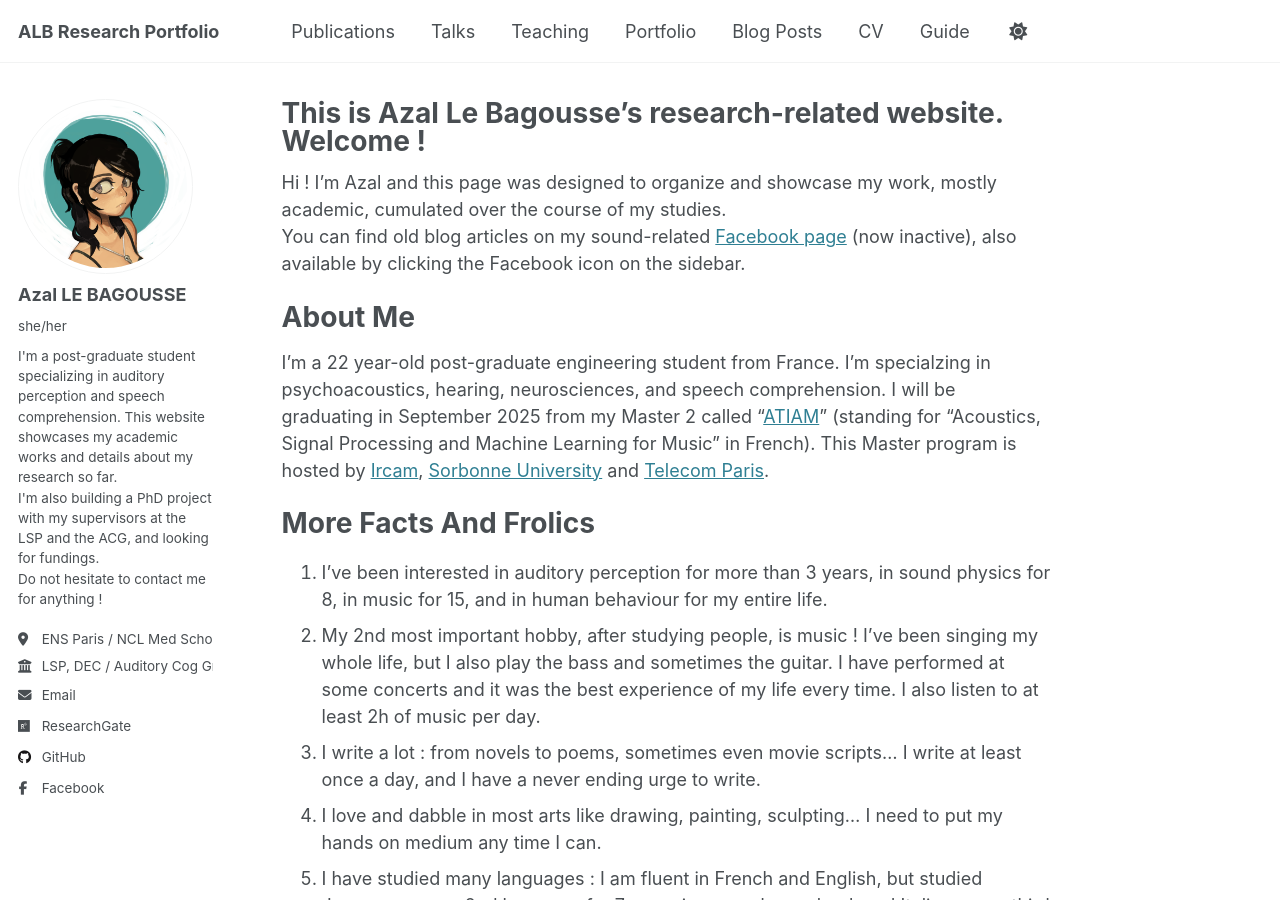
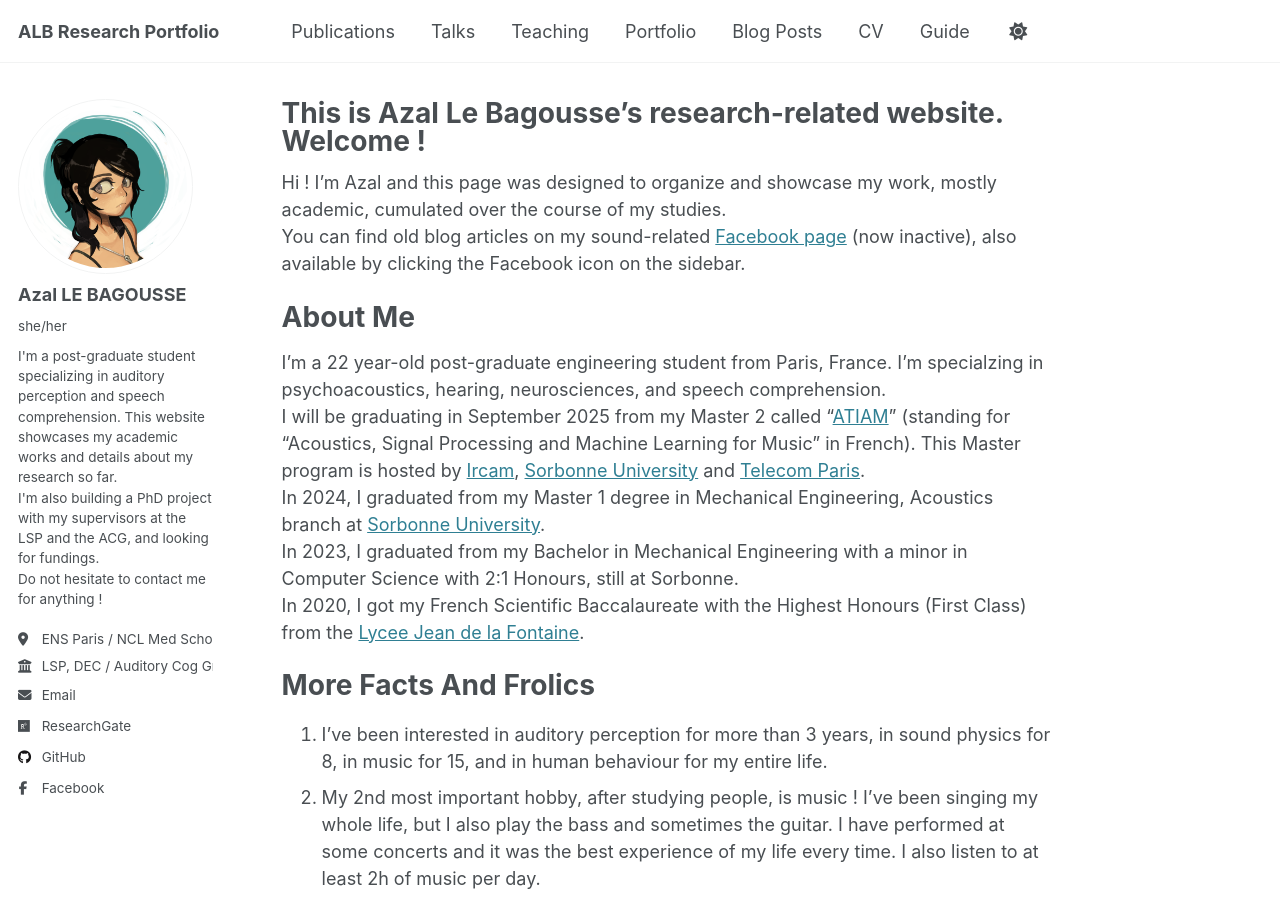
Before and after one commit to azallb/azallb.github.io, a Jekyll site: the page built from _pages/about.md, in a window 1280 px wide and 900 px high. Built offline with Jekyll 4.4.1, drawn with Linux system fonts in a browser that asks for light colours.

Commit message:
modify about, main page

```diff
--- a/_pages/about.md
+++ b/_pages/about.md
@@ -12,7 +12,11 @@ You can find old blog articles on my sound-related [Facebook page](https://www.f
 
 About Me
 ======
-I'm a 22 year-old post-graduate engineering student from France. I'm specialzing in psychoacoustics, hearing, neurosciences, and speech comprehension. I will be graduating in September 2025 from my Master 2 called "[ATIAM](http://www.atiam.ircam.fr/en/)" (standing for "Acoustics, Signal Processing and Machine Learning for Music" in French). This Master program is hosted by [Ircam](https://www.ircam.fr/), [Sorbonne University](https://sciences.sorbonne-universite.fr/en) and [Telecom Paris](https://www.telecom-paris.fr/en/home).
+I'm a 22 year-old post-graduate engineering student from Paris, France. I'm specialzing in psychoacoustics, hearing, neurosciences, and speech comprehension. <br>
+I will be graduating in September 2025 from my Master 2 called "[ATIAM](http://www.atiam.ircam.fr/en/)" (standing for "Acoustics, Signal Processing and Machine Learning for Music" in French). This Master program is hosted by [Ircam](https://www.ircam.fr/), [Sorbonne University](https://sciences.sorbonne-universite.fr/en) and [Telecom Paris](https://www.telecom-paris.fr/en/home). <br>
+In 2024, I graduated from my Master 1 degree in Mechanical Engineering, Acoustics branch at [Sorbonne University](https://sciences.sorbonne-universite.fr/en). <br>
+In 2023, I graduated from my Bachelor in Mechanical Engineering with a minor in Computer Science with 2:1 Honours, still at Sorbonne. <br>
+In 2020, I got my French Scientific Baccalaureate with the Highest Honours (First Class) from the [Lycee Jean de la Fontaine](https://pia.ac-paris.fr/serail/jcms/p2_73053/fr/accueil).
 
 More Facts And Frolics
 ======
```
